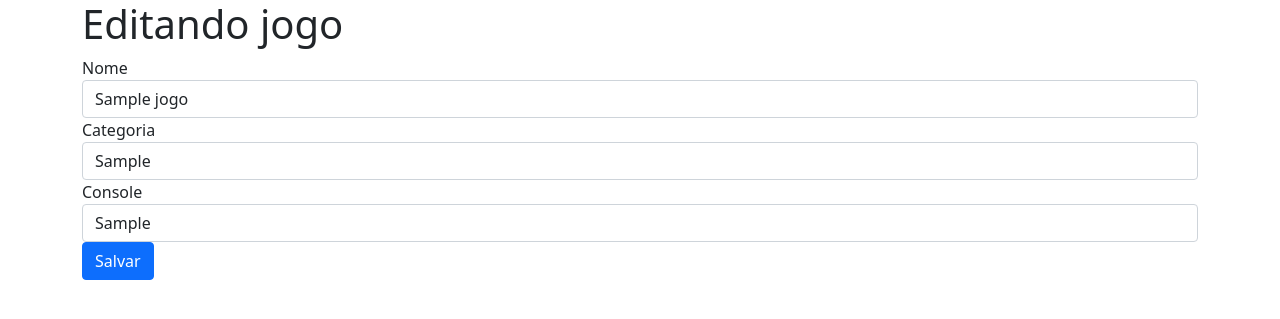
After one commit to Larissa-LM/estudopython, a Flask app: page /editar/1 in a window 1280 px wide. The commit adds this page. Shown: the top 319 px of the page. Run offline with Flask 2, Linux system fonts and the light colour scheme; the visitor is signed in with stand-in values (Sample User, id 1); tables that the repository leaves empty or names only in its code hold one stand-in row (values such as "Sample post"); some libraries are stand-ins or nearby versions.

Commit message:
Criando template de Editar

```diff
--- a/flask-parte1/jogoteca/jogoteca.py
+++ b/flask-parte1/jogoteca/jogoteca.py
@@ -48,10 +48,22 @@ def criar_novo_jogo():
 
     return redirect(url_for("index")) #redirecionando para a página inicial
 
+@app.route("/editar/<int:id>") #para passar parâmetros em uma rota utilizamos os <>
+def editar(id):
+    if 'usuario_logado' not in session or session['usuario_logado'] == None:
+        return redirect(url_for('login', proxima=url_for('editar')))
+    jogo = jogo_dao.busca_por_id(id)
+    return render_template('editar.html', titulo = 'Editando jogo', jogo = jogo)
+
+
+@app.route("/atualizar", methods = ["POST" ,]) #Rota intermediária
+def atualizar():
+   pass
+
 @app.route("/login")
 def login():
     proxima = request.args.get("proxima") # variavel proxima captura a informação da query string criada em adicionar_novo_jogo
-    return render_template("login.html", proxima = proxima) # aqui estamos info da próxima página pra o html do login
+    return render_template("login.html", proxima = proxima) # aqui estamos informando a próxima página pra o html do login
 
 @app.route("/autenticar", methods = ["POST"])
 def autenticar():
--- /dev/null
+++ b/flask-parte1/jogoteca/templates/editar.html
@@ -0,0 +1,20 @@
+{% extends "template.html" %}
+{% block conteudo %}
+      <form action = "{{ url_for('atualizar') }}" method="post">
+        <fieldset>
+          <div class="form-group">
+            <label for="nome">Nome</label>
+            <input type="text" id="nome" name="nome" class="form-control" value="{{ jogo.nome }}">
+          </div>
+          <div class="form-group">
+            <label for="categoria">Categoria</label>
+            <input type="text" id="categoria" name="categoria" class="form-control" value="{{ jogo.categoria }}">
+          </div>
+          <div class="form-group">
+            <label for="console">Console</label>
+            <input type="text" id="console" name="console" class="form-control" value="{{ jogo.console }}">
+          </div>
+          <button type="submit" class="btn btn-primary btn-salvar">Salvar</button>
+        </fieldset>
+      </form>
+{% endblock %}
--- a/flask-parte1/jogoteca/templates/lista.html
+++ b/flask-parte1/jogoteca/templates/lista.html
@@ -6,6 +6,7 @@
                     <th>Nome</th>
                     <th>Categoria</th>
                     <th>Console</th>
+                    <th></th>
                 </tr>
             </thead>
             <tbody>
@@ -14,6 +15,7 @@
                     <td>{{jogo.nome}}</td>
                     <td>{{jogo.categoria}}</td>
                     <td>{{jogo.console}}</td>
+                    <td><a href="{{ url_for('editar', id=jogo.id) }}">Editar</a></td>
                 </tr>
                 {% endfor %}
             </tbody>
```
